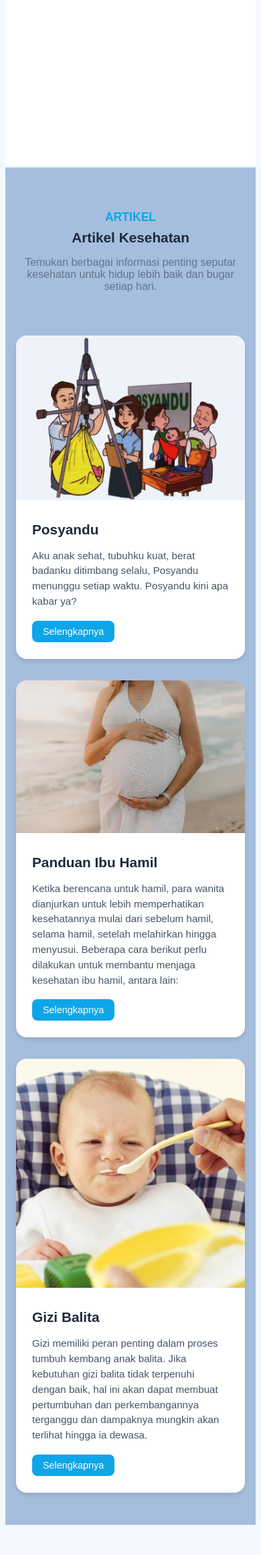
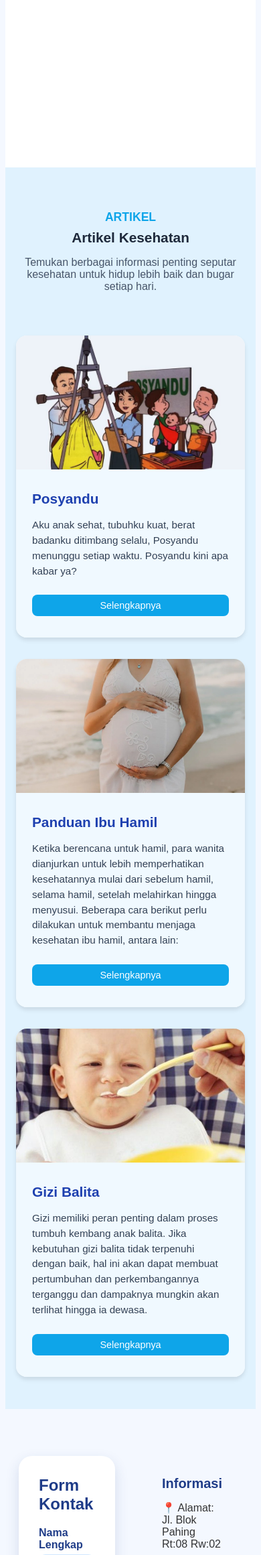
Before and after one commit to dika1005/templates_mvc, a PHP site: page /PROJECT1/ in a window 390 px wide. Shown: the part 1674-3996 px from the top of the page at 67% size. Run offline with PHP 8.4, Linux system fonts and the light colour scheme.

Commit message:
Enhance blog section layout and styling; update card design, improve responsiveness, and adjust color scheme for better readability.

```diff
--- a/app/views/home/index.php
+++ b/app/views/home/index.php
@@ -44,7 +44,7 @@
           <div class="card-wrapper">
             <!-- Card 1 -->
             <div class="card">
-        <img src="/public/img/posyanduA.jpg" alt="posyanduA" />
+              <img src="img/posyanduA.jpg" alt="posyanduA" />
               <div class="card-content">
                 <h3><a href="#">Posyandu</a></h3>
                 <p>
@@ -56,12 +56,11 @@
 
             <!-- Card 2 -->
             <div class="card">
-        <img src="/public/img/ibu_hamil.webp" alt="ibu hamil" />
+              <img src="img/ibu_hamil.webp" alt="ibu hamil" />
               <div class="card-content">
                 <h3><a href="#">Panduan Ibu Hamil</a></h3>
                 <p>
-            Ketika berencana untuk hamil, para wanita dianjurkan untuk lebih memperhatikan kesehatannya mulai dari sebelum hamil, selama hamil,
-            setelah melahirkan hingga menyusui. Beberapa cara berikut perlu dilakukan untuk membantu menjaga kesehatan ibu hamil, antara lain:
+                  Ketika berencana untuk hamil, para wanita dianjurkan untuk lebih memperhatikan kesehatannya mulai dari sebelum hamil, selama hamil, setelah melahirkan hingga menyusui. Beberapa cara berikut perlu dilakukan untuk membantu menjaga kesehatan ibu hamil, antara lain:
                 </p>
                 <a href="https://www.halodoc.com/kesehatan/kesehatan-ibu-hamil" class="btn">Selengkapnya</a>
               </div>
@@ -69,12 +68,11 @@
 
             <!-- Card 3 -->
             <div class="card">
-        <img src="/public/img/balita.jpg" alt="balita" />
+              <img src="img/balita.jpg" alt="balita" />
               <div class="card-content">
                 <h3><a href="#">Gizi Balita</a></h3>
                 <p>
-            Gizi memiliki peran penting dalam proses tumbuh kembang anak balita. Jika kebutuhan gizi balita tidak terpenuhi dengan baik,
-            hal ini akan dapat membuat pertumbuhan dan perkembangannya terganggu dan dampaknya mungkin akan terlihat hingga ia dewasa.
+                  Gizi memiliki peran penting dalam proses tumbuh kembang anak balita. Jika kebutuhan gizi balita tidak terpenuhi dengan baik, hal ini akan dapat membuat pertumbuhan dan perkembangannya terganggu dan dampaknya mungkin akan terlihat hingga ia dewasa.
                 </p>
                 <a href="#" class="btn">Selengkapnya</a>
               </div>
--- a/public/css/home.css
+++ b/public/css/home.css
@@ -187,7 +187,7 @@ nav a:hover {
 /* BLOG */
 #blog {
   padding: 9rem 0 8rem;
-  background-color: #a5bedd;
+  background-color: #e0f2fe;
 }
 
 #blog .container {
@@ -203,11 +203,11 @@ nav a:hover {
 }
 
 #blog .subtitle {
-  font-size: 1.1em;
   font-weight: 600;
+  text-transform: uppercase;
   color: #0ea5e9;
   margin-bottom: 0.5rem;
-  text-transform: uppercase;
+  font-size: 1.1em;
 }
 
 #blog .title {
@@ -219,14 +219,15 @@ nav a:hover {
 
 #blog .description {
   font-size: 1em;
-  color: #64748b;
+  color: #475569;
 }
 
 #blog .card-wrapper {
   display: flex;
   flex-wrap: wrap;
+  gap: 2rem;
   justify-content: center;
-  gap: 2rem;
+  align-items: stretch;
 }
 
 #blog .card {
@@ -236,21 +237,36 @@ nav a:hover {
   overflow: hidden;
   max-width: 350px;
   width: 100%;
+  display: flex;
+  flex-direction: column;
+  transition: transform 0.3s ease, box-shadow 0.3s ease;
+}
+
+#blog .card:hover {
+  transform: translateY(-10px);
+  box-shadow: 0 10px 20px rgba(14, 165, 233, 0.3);
 }
 
 #blog .card img {
+  height: 200px; /* Sesuaikan tinggi */
   width: 100%;
-  display: block;
+  object-fit: cover; /* Crop otomatis agar tetap proporsional */
 }
 
+
 #blog .card-content {
+  flex-grow: 1;
+  display: flex;
+  flex-direction: column;
+  justify-content: space-between;
   padding: 2rem 1.5rem;
+  background-color: #f0f9ff;
 }
 
 #blog .card-content h3 a {
   font-size: 1.3rem;
   font-weight: 600;
-  color: #1e293b;
+  color: #1e40af;
   text-decoration: none;
   margin-bottom: 1rem;
   display: block;
@@ -262,7 +278,8 @@ nav a:hover {
 
 #blog .card-content p {
   font-size: 0.95rem;
-  color: #475569;
+  color: #334155;
+  flex-grow: 1;
   margin-bottom: 1.5rem;
   line-height: 1.5;
 }
@@ -274,12 +291,27 @@ nav a:hover {
   padding: 0.5rem 1rem;
   border-radius: 0.5rem;
   text-decoration: none;
-  transition: opacity 0.3s;
+  display: inline-block;
+  transition: opacity 0.3s ease;
+  text-align: center;
 }
 
 #blog .btn:hover {
   opacity: 0.8;
 }
+
+/* Responsiveness */
+@media (max-width: 768px) {
+  #blog .card-wrapper {
+    flex-direction: column;
+    align-items: center;
+  }
+
+  #blog .card {
+    max-width: 100%;
+  }
+}
+
 
 /* CONTACT */
 .container {
```
Lines whose indentation alone changed are shown as unchanged.
